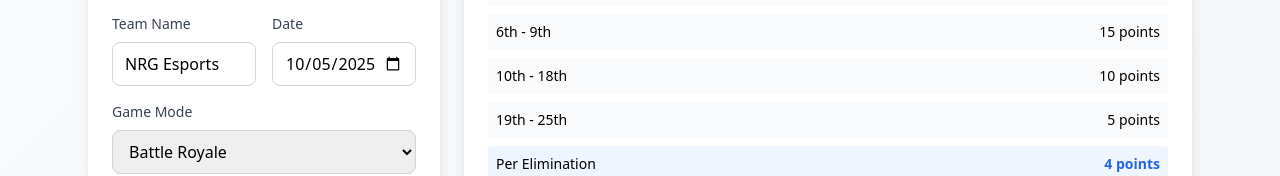
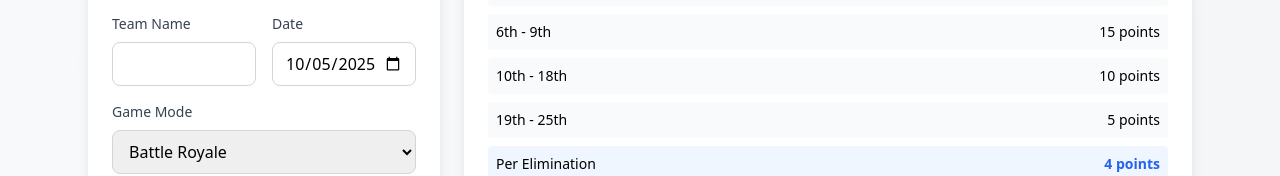
Before and after one commit to erikmadams/ksel-fortnite-results, a plain HTML site: page index.html in a window 1280 px wide. Shown: the part 310-486 px from the top of the page. Drawn offline with nearby package versions, Linux system fonts and the light colour scheme.

Commit message:
index.html
- Removed NRG Esports from the Team Name field

```diff
--- a/index.html
+++ b/index.html
@@ -96,7 +96,7 @@
                                 <label class="block text-sm font-medium text-gray-700 mb-2">Team Name</label>
                                 <input
                                     type="text"
-                                    id="teamName" value="NRG Esports" class="h-11 w-full border border-gray-300 rounded-lg px-3 py-2 focus:ring-2 focus:ring-red-500 focus:border-red-500"
+                                    id="teamName" class="h-11 w-full border border-gray-300 rounded-lg px-3 py-2 focus:ring-2 focus:ring-red-500 focus:border-red-500"
                                 />
                             </div>
 
```
